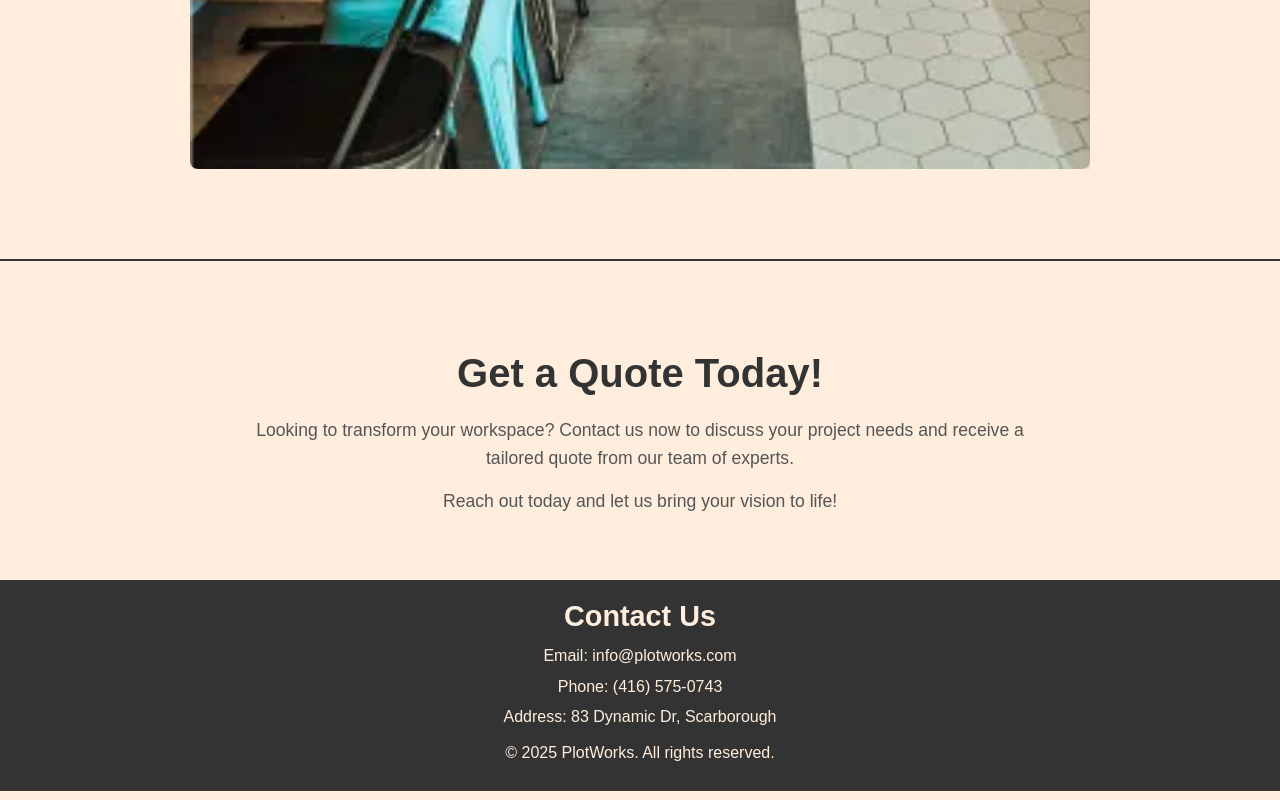
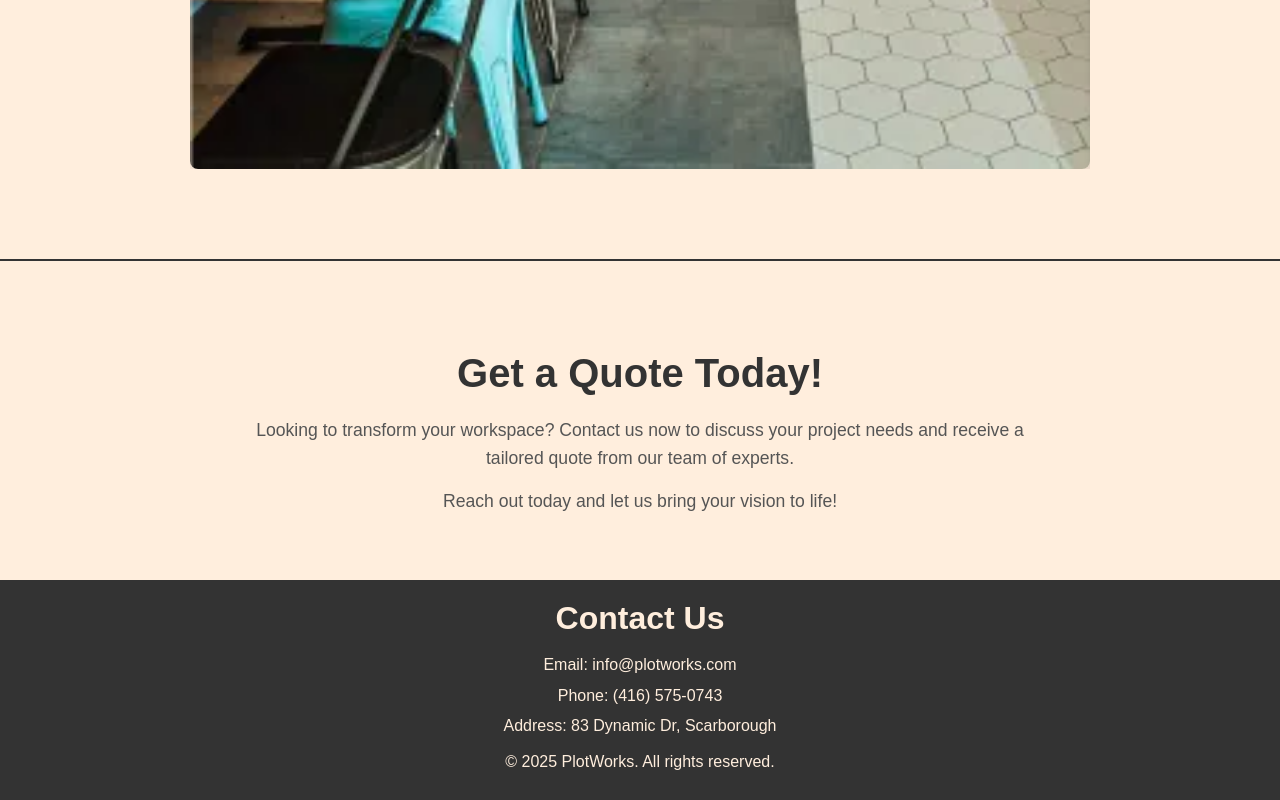
Before and after one commit to vedshah8/vedshah8.github.io, a plain HTML site: page index.html in a window 1280 px wide. Shown: the part 2680-3480 px from the top of the page. Drawn offline with Linux system fonts and the light colour scheme.

Commit message:
Update index.html

```diff
--- a/index.html
+++ b/index.html
@@ -71,7 +71,7 @@
 
     <footer class="footer">
         <div class="footer-content">
-            <h3>Contact Us</h3>
+            <h1>Contact Us</h1>
             <p>Email: info@plotworks.com</p>
             <p>Phone: (416) 575-0743</p>
             <p>Address: 83 Dynamic Dr, Scarborough</p>
```
